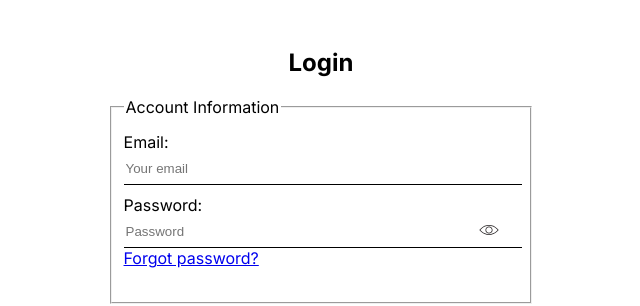
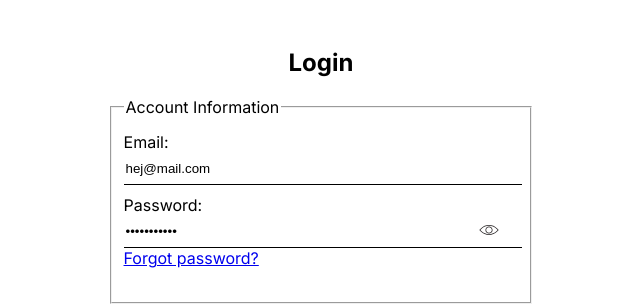
Before and after one commit to nanidam/degree-project-rendezevite, a Next.js app: page /login in a window 1280 px wide. Shown: the top 306 px of the page, without its empty margins (319-959 px from the left). Built offline with nearby package versions, Linux system fonts and the light colour scheme.

Commit message:
added values for input for dev purposes

```diff
--- a/app/components/loginRegisterForm.tsx
+++ b/app/components/loginRegisterForm.tsx
@@ -58,6 +58,7 @@ const LoginRegisterForm: React.FC<LoginRegisterFormProps> = ({
 
   return (
     <>
+      {/* TODO: remove value when dev is done */}
       <section className="login-register-container">
         <h1>{loginRegisterHeader}</h1>
         <form onSubmit={handleSubmit} action={handleAction}>
@@ -71,6 +72,7 @@ const LoginRegisterForm: React.FC<LoginRegisterFormProps> = ({
                 id="email"
                 name="email"
                 placeholder="Your email"
+                value="hej@mail.com"
                 required
               />
             </article>
@@ -84,6 +86,7 @@ const LoginRegisterForm: React.FC<LoginRegisterFormProps> = ({
                 placeholder={
                   loginRegisterHeader === "Register" ? "Choose a password" : "Password"
                 }
+                value="Testtest123"
                 required
               />
               {loginRegisterHeader === "Login" && (
```
